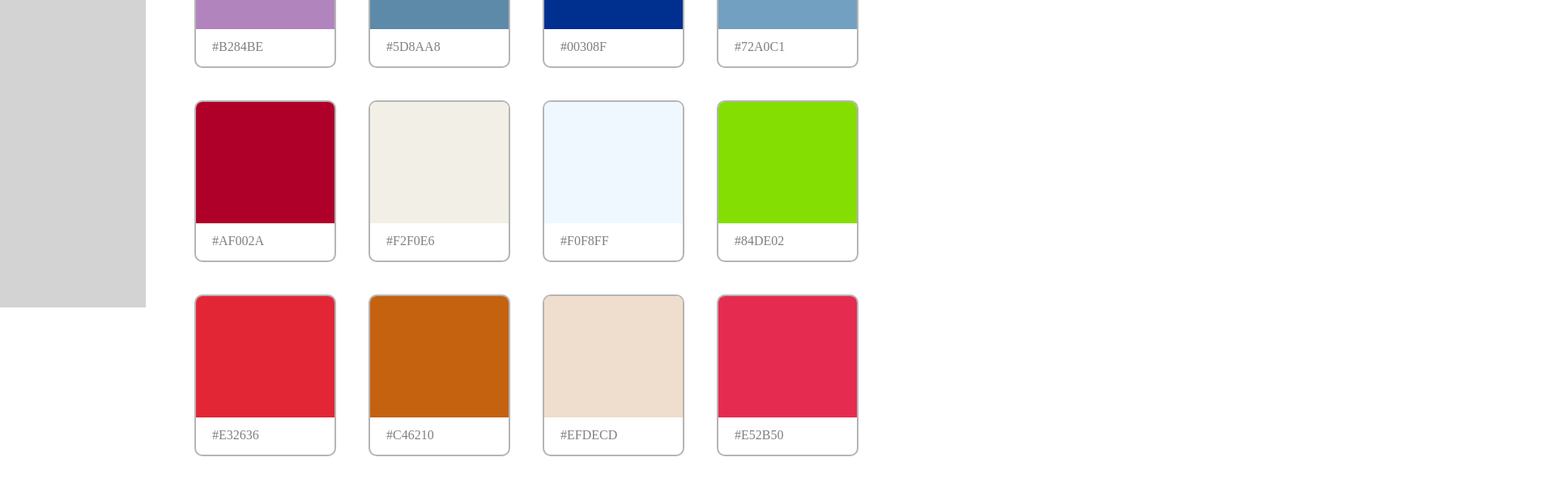
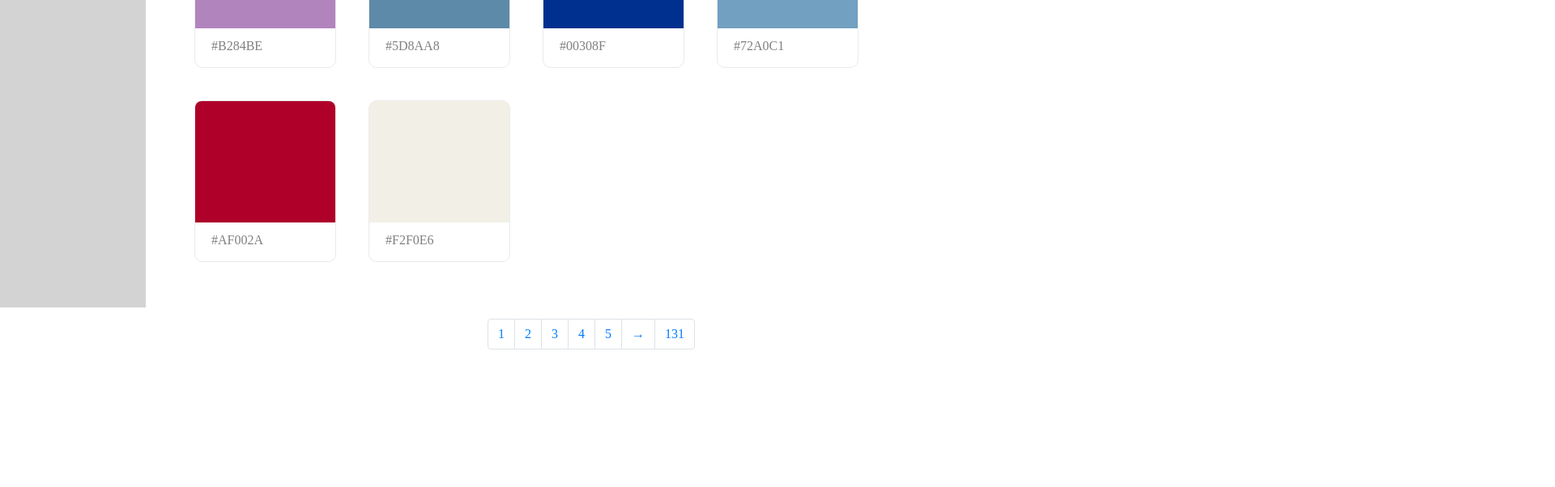
Before and after one commit to GrantEadie/hh-interview-challenge, a React (Create React App) app: page / in a window 1280 px wide. Shown: the part 500-1102 px from the top of the page at 81% size, 1920 px wide, since content can reach past the window. After the commit the page ends 948 px from the top, so only its background shows below. Built offline with nearby package versions, Linux system fonts and the light colour scheme; a web font is replaced by a local one.

Commit message:
finalize pagination.

```diff
--- a/src/components/Main.js
+++ b/src/components/Main.js
@@ -1,12 +1,12 @@
 import React, { useState, useEffect } from "react";
 import Swatch from "./Swatch";
-import Pagination from "./Pagination"
+import Pagination from "./Pagination";
 
 export default function Main() {
   const [colors, setColors] = useState([]);
   const [loading, setLoading] = useState(false);
   const [currentPage, setCurrentPage] = useState(1);
-  const [colorsPerPage] = useState(30);
+  const [colorsPerPage] = useState(10);
 
   const getData = () => {
     setLoading(true);
@@ -37,8 +37,8 @@ export default function Main() {
   const currentColors = colors.slice(indexOfFirstColor, indexOfLastColor);
 
   const paginate = (pageNumber) => {
-    setCurrentPage(pageNumber)
-  }
+    setCurrentPage(pageNumber);
+  };
 
   if (loading) {
     return (
@@ -53,9 +53,14 @@ export default function Main() {
           {currentColors.map((color, index) => (
             <Swatch hexCode={color.hex} key={index} />
           ))}
-
-          <Pagination colorsPerPage={colorsPerPage} totalColors={colors.length} paginate={paginate}/>
         </div>
+          <div className="page-container">
+            <Pagination
+              colorsPerPage={colorsPerPage}
+              totalColors={colors.length}
+              paginate={paginate}
+            />
+          </div>
       </>
     );
   }
--- a/src/components/Pagination.js
+++ b/src/components/Pagination.js
@@ -1,24 +1,141 @@
-import React from "react";
+import React, { useState } from "react";
+
+const LEFT_PAGE = "LEFT";
+const RIGHT_PAGE = "RIGHT";
+
+const range = (from, to, step = 1) => {
+  let i = from;
+  const range = [];
+
+  while (i <= to) {
+    range.push(i);
+    i += step;
+  }
+  return range;
+};
 
 export default function Pagination(props) {
   const { colorsPerPage, totalColors, paginate } = props;
+  const [currentPage, setCurrentPage] = useState(1);
   const pageNumbers = [];
 
   for (let i = 1; i <= Math.ceil(totalColors / colorsPerPage); i++) {
     pageNumbers.push(i);
   }
 
+  const fetchPageNumbers = () => {
+    const totalPages = Math.ceil(totalColors/colorsPerPage);
+    const current = currentPage;
+    const adjacent = 1;
+
+    const totalNumbers = adjacent * 2 + 3;
+    const totalBlocks = totalNumbers + 2;
+
+    if (totalPages > totalBlocks) {
+      const startPage = Math.max(2, current - adjacent);
+      const endPage = Math.min(totalPages - 1, current + adjacent);
+      let pages = range(startPage, endPage);
+
+      const hasLeftSpill = startPage > 2;
+      const hasRightSpill = totalPages - endPage > 1;
+      const spillOffset = totalNumbers - (pages.length + 1);
+
+      switch (true) {
+        case hasLeftSpill && !hasRightSpill: {
+          const extraPages = range(startPage - spillOffset, startPage - 1);
+          pages = [LEFT_PAGE, ...extraPages, ...pages];
+          break;
+        }
+        case !hasLeftSpill && hasRightSpill: {
+          const extraPages = range(endPage + 1, endPage + spillOffset);
+          pages = [...pages, ...extraPages, RIGHT_PAGE];
+          break;
+        }
+        case hasLeftSpill && hasRightSpill:
+        default: {
+          pages = [LEFT_PAGE, ...pages, RIGHT_PAGE];
+          break;
+        }
+      }
+      return [1, ...pages, totalPages];
+    }
+    return range(1, totalPages);
+  };
+
+  const pages = fetchPageNumbers();
+  console.log(pages)
+
+  const goToPage = page => {
+    const currentPage = Math.max(0, Math.min(page, totalColors/colorsPerPage));
+    setCurrentPage(currentPage)
+  }
+
+  const handleClick = page => {
+
+    goToPage(page)
+    paginate(page)
+  }
+
+  const handleMoveLeft = () => {
+
+    goToPage(currentPage - 1);
+  }
+
+  const handleMoveRight = () => {
+
+    goToPage(currentPage + 1)
+  }
+
   return (
     <>
       <nav>
         <ul className="pagination">
-          {pageNumbers.map(number => (
-            <li key={number} className="page-item">
-              <a onClick={() => paginate(number)} href="!#" className="page-link">
+          {pages.map((number, index) => {
+            if (number === LEFT_PAGE)
+              return (
+                <li key={index} className="page-item">
+                  <a
+                    onClick={() => handleMoveLeft(number)}
+                    href="!#"
+                    className="page-link"
+                  >
+                    <span>&#8592;</span>
+                  </a>
+                </li>
+              );
+            if (number === RIGHT_PAGE)
+              return (
+                <li key={index} className="page-item">
+                  <a
+                    onClick={() => handleMoveRight(number)}
+                    href="!#"
+                    className="page-link"
+                  >
+                    <span>&#8594;</span>
+                  </a>
+                </li>
+              );
+            return (
+              <li key={index} className="page-item">
+                <a
+                  onClick={() => handleClick(number)}
+                  href="!#"
+                  className="page-link"
+                >
+                  {number}
+                </a>
+              </li>
+            );
+          })}
+          {/* {pageNumbers.map((number, index) => (
+            <li key={index} className="page-item">
+              <a onClick={() => paginate(number)}
+              href="!#"
+              className="page-link">
                 {number}
               </a>
             </li>
-          ))}
+          ))} */}
         </ul>
       </nav>
     </>
--- a/src/components/Swatch.js
+++ b/src/components/Swatch.js
@@ -1,6 +1,6 @@
 export default function Swatch(props) {
 
-  const { hexCode} = props
+  const { hexCode } = props
   return (
     <>
     <div className="swatch-container">
--- a/src/index.css
+++ b/src/index.css
@@ -39,7 +39,7 @@ body {
   height: 200px;
   width: 175px;
   border-radius: 10px;
-  border: 2px solid rgb(181, 181, 181);
+  border: 1px solid rgb(234, 234, 234);
   margin: 20px;
 }
 
@@ -59,3 +59,9 @@ body {
   display: flex;
   flex-wrap: wrap;
 }
+
+.page-container {
+  margin-top: 50px;
+  display: flex;
+  justify-content: center;
+}
```
Also changed, not shown: src/components/ColorControl.js (+5 -2 lines).
